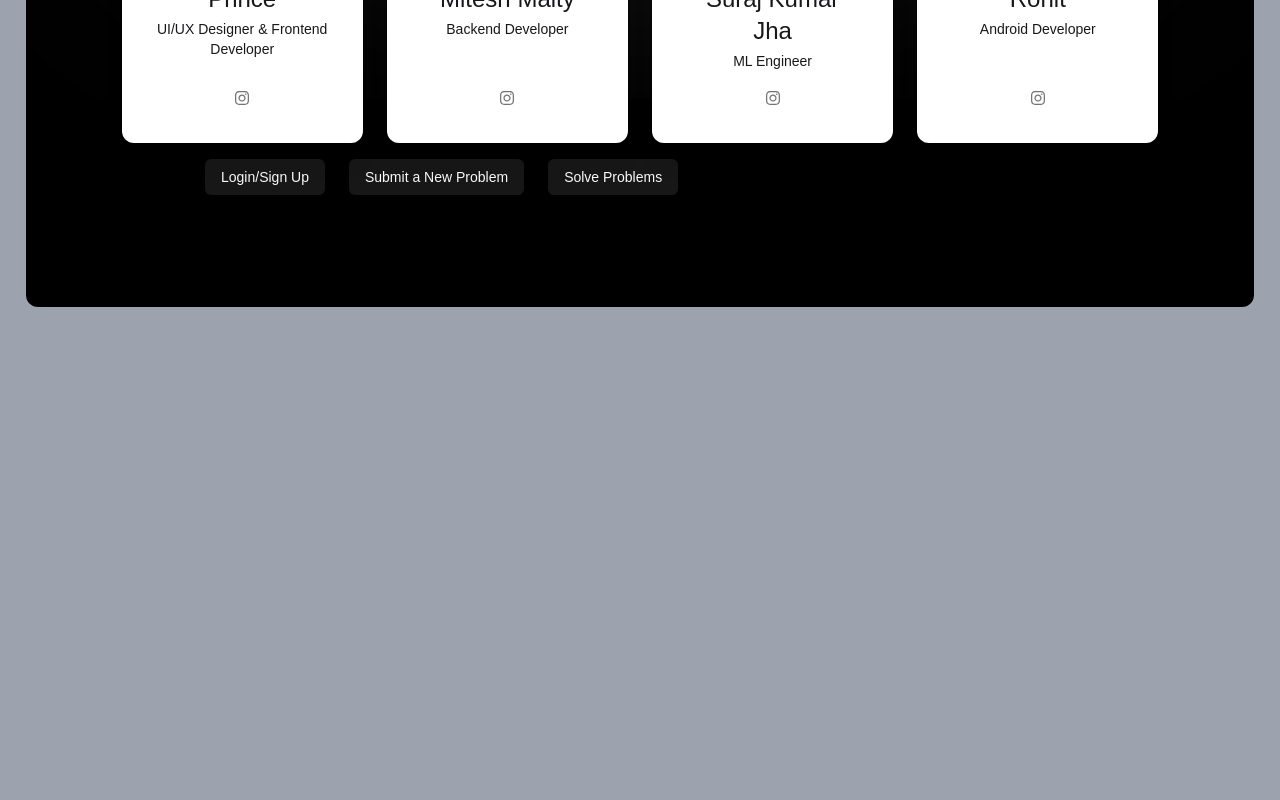
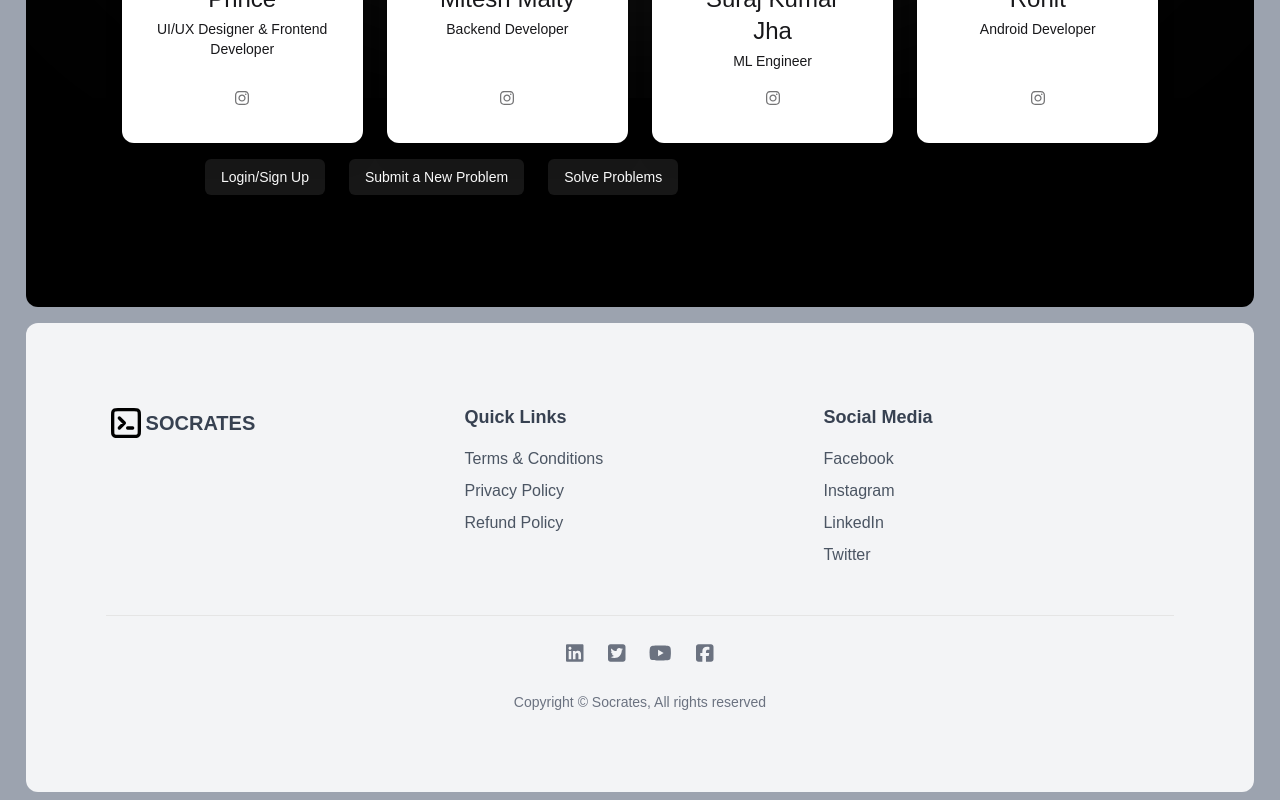
Before and after one commit to prince-2003/socrates, a Next.js app: page / in a window 1280 px wide. Shown: the part 4211-5011 px from the top of the page. Before the commit the page ends 4526 px from the top, so only its background shows below. Built offline with nearby package versions, Linux system fonts and the light colour scheme.

Commit message:
footer added

```diff
--- a/app/page.tsx
+++ b/app/page.tsx
@@ -1,6 +1,7 @@
 "use client";
 
 import Feature from "@/components/feature";
+import Footer from "@/components/footer";
 import Header from "@/components/header";
 import Hero from "@/components/hero";
 import Pricing from "@/components/pricing";
@@ -16,6 +17,7 @@ export default function App() {
       <Pricing />
       <Review />
       <Team />
+      <Footer />
     </>
   );
 }
--- /dev/null
+++ b/components/footer.tsx
@@ -0,0 +1,133 @@
+import React from "react";
+import Link from "next/link";
+import { FontAwesomeIcon } from "@fortawesome/react-fontawesome";
+import {
+  faLinkedin,
+  faTwitterSquare,
+  faYoutube,
+  faFacebookSquare,
+  faPinterest,
+  faWordpress,
+} from "@fortawesome/free-brands-svg-icons";
+
+const quickLinks = [
+  { value: "Terms & Conditions", href: "#!" },
+  { value: "Privacy Policy", href: "#!" },
+  { value: "Refund Policy", href: "#!" },
+];
+
+const socialMedia = [
+  { value: "Facebook", href: "#!" },
+  { value: "Instagram", href: "#!" },
+  { value: "LinkedIn", href: "#!" },
+  { value: "Twitter", href: "#!" },
+];
+
+const jobInfo = [
+  { value: "Select", href: "#!" },
+  { value: "Service", href: "#!" },
+  { value: "Payment", href: "#!" },
+];
+
+const languageOptions = [
+  { value: "en", text: "English" },
+  { value: "bn", text: "Bangla" },
+];
+
+const socialIcons = [
+  { icon: faLinkedin, href: "#!" },
+  { icon: faTwitterSquare, href: "#!" },
+  { icon: faYoutube, href: "#!" },
+  { icon: faFacebookSquare, href: "#!" },
+];
+
+const Footer = () => {
+  return (
+    <footer className="w-[96vw] m-2 rounded-xl p-10 md:p-20 bg-gray-100 text-gray-700 py-10">
+        <div className="grid grid-cols-1 md:grid-cols-3  justify-between gap-2">
+
+          <Link href="/" passHref>
+            <div className="flex items-center gap-0">
+              <svg
+                className="w-8 md:w-6 md:h-6 lg:w-10 lg:h-10"
+                viewBox="0 0 24 24"
+                fill="none"
+                xmlns="http://www.w3.org/2000/svg"
+              >
+                <path
+                  d="M8 9L11 12L8 15M13 15H16M7.2 20H16.8C17.9201 20 18.4802 20 18.908 19.782C19.2843 19.5903 19.5903 19.2843 19.782 18.908C20 18.4802 20 17.9201 20 16.8V7.2C20 6.0799 20 5.51984 19.782 5.09202C19.5903 4.71569 19.2843 4.40973 18.908 4.21799C18.4802 4 17.9201 4 16.8 4H7.2C6.0799 4 5.51984 4 5.09202 4.21799C4.71569 4.40973 4.40973 4.71569 4.21799 5.09202C4 5.51984 4 6.07989 4 7.2V16.8C4 17.9201 4 18.4802 4.21799 18.908C4.40973 19.2843 4.71569 19.5903 5.09202 19.782C5.51984 20 6.07989 20 7.2 20Z"
+                  stroke="#000000"
+                  strokeWidth="2"
+                  strokeLinecap="round"
+                  strokeLinejoin="round"
+                />
+              </svg>
+              <span className="md:text-[.8rem] lg:text-xl font-semibold cursor-pointer">
+                SOCRATES
+              </span>
+            </div>
+          </Link>
+
+
+
+
+            <div>
+              <h5 className="text-lg font-bold mb-4">Quick Links</h5>
+              <ul>
+                {quickLinks.map((link, i) => (
+                  <li key={i} className="mb-2">
+                    <a
+                      href={link.href}
+                      className="text-gray-600 hover:text-gray-900 transition-colors duration-300"
+                    >
+                      {link.value}
+                    </a>
+                  </li>
+                ))}
+              </ul>
+            </div>
+
+
+            <div>
+              <h5 className="text-lg font-bold mb-4">Social Media</h5>
+              <ul>
+                {socialMedia.map((link, i) => (
+                  <li key={i} className="mb-2">
+                    <a
+                      href={link.href}
+                      className="text-gray-600 hover:text-gray-900 transition-colors duration-300"
+                    >
+                      {link.value}
+                    </a>
+                  </li>
+                ))}
+              </ul>
+
+
+          </div>
+        </div>
+
+
+        <div className="mt-10 flex flex-col md:flex-row justify-center items-center border-t pt-6">
+
+          <div className="flex space-x-6">
+            {socialIcons.map((social, i) => (
+              <a
+                key={i}
+                href={social.href}
+                className="text-gray-500 hover:text-blue-600 transition-colors duration-300 text-xl"
+              >
+                <FontAwesomeIcon icon={social.icon} />
+              </a>
+            ))}
+          </div>
+        </div>
+
+        <div className="mt-6 text-center text-sm text-gray-500">
+          <span>Copyright © Socrates, All rights reserved</span>
+        </div>
+    </footer>
+  );
+};
+
+export default Footer;
--- a/components/ui/pricecard.tsx
+++ b/components/ui/pricecard.tsx
@@ -43,9 +43,9 @@ const PriceCard: React.FC<PriceCardProps> = ({ tier }) => {
       </p>
       <Link
         href={
-          tier.cta.toLowerCase() === 'signup'
+          tier.name.toLowerCase() === 'free'
             ? { pathname: '/auth', query: { view: 'signup' } }
-            : '#editor'
+            : ''
         }
         passHref
         aria-describedby={tier.id}
```
